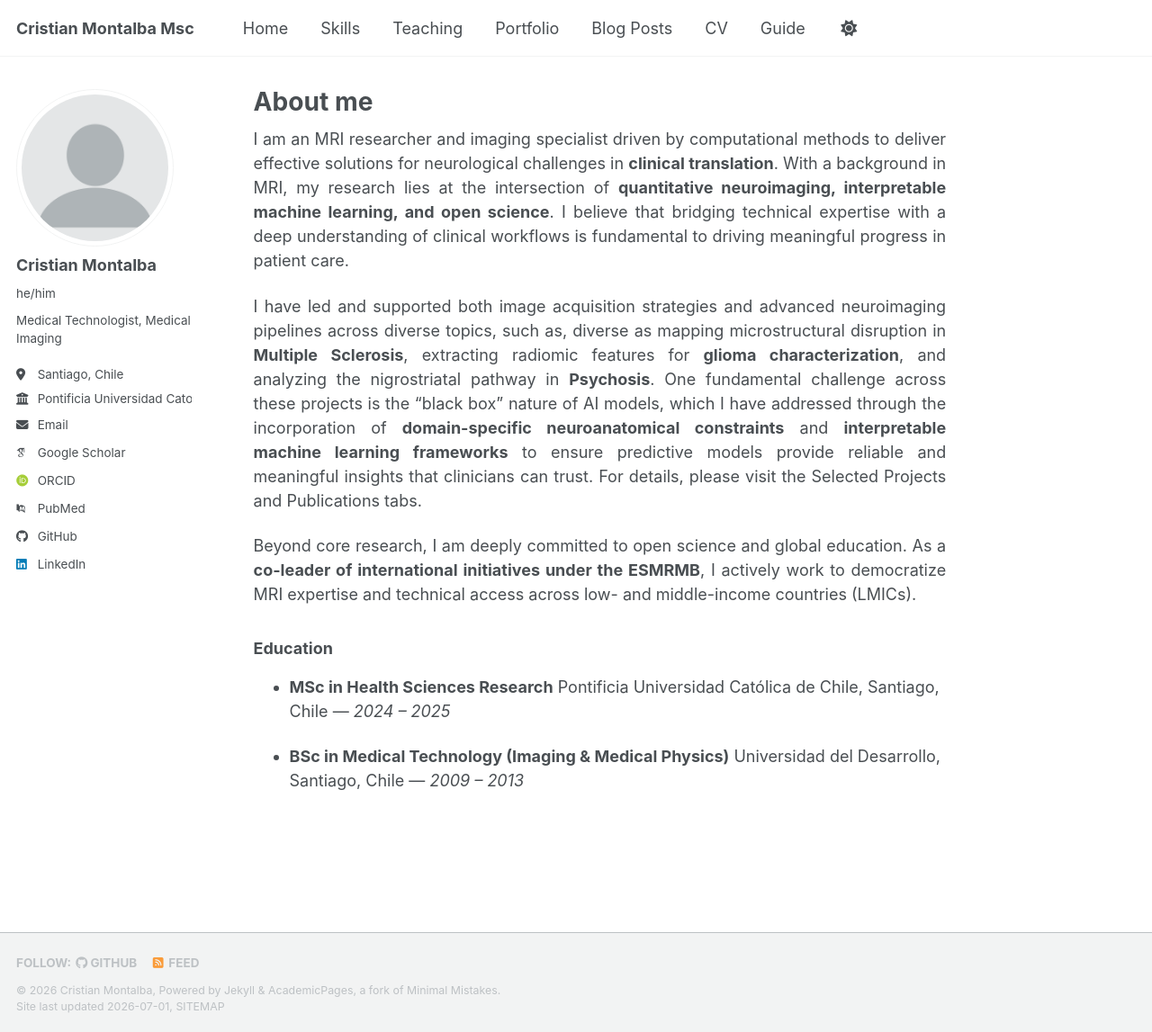
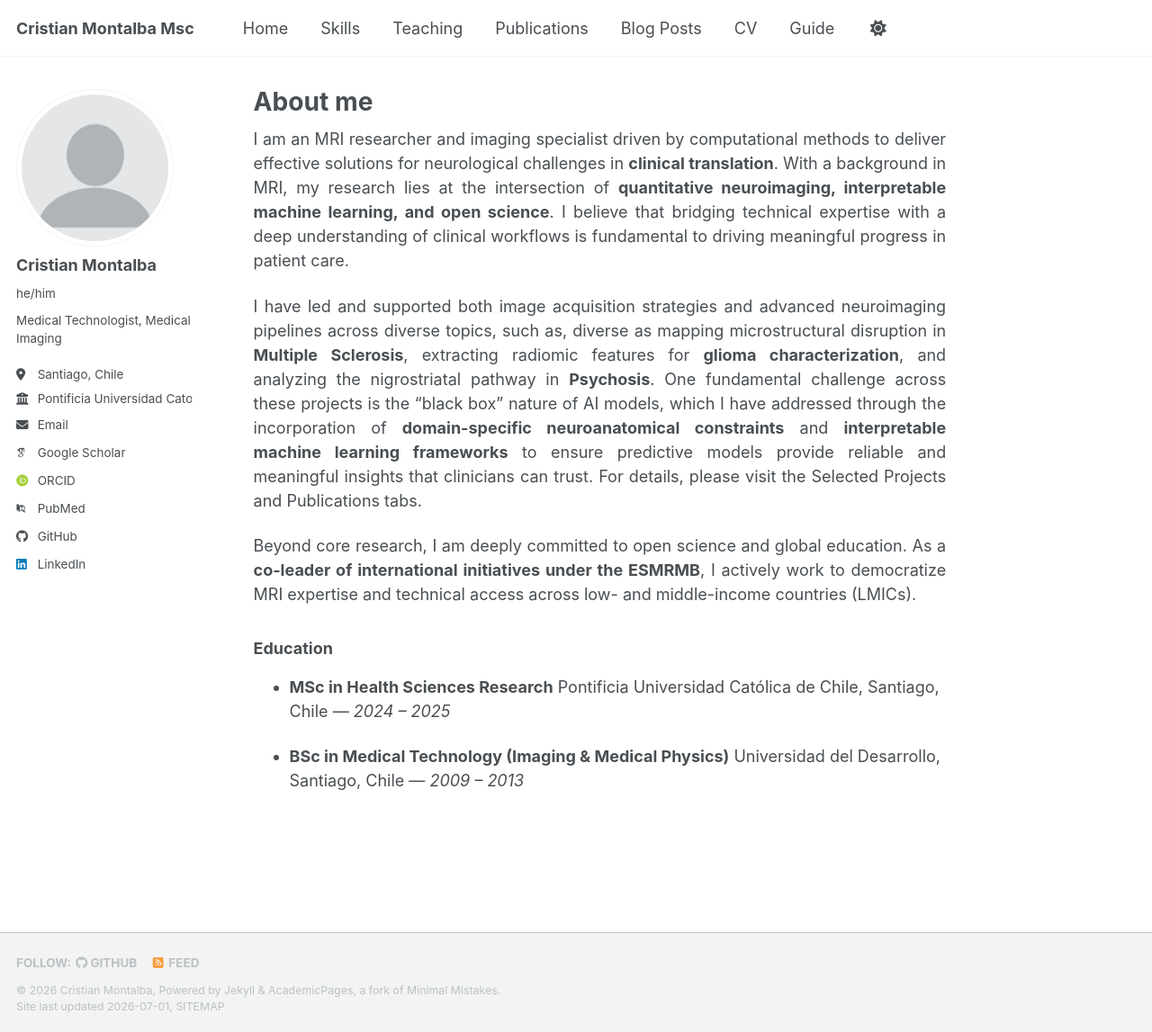
Before and after one commit to cristianmontalba/cristianmontalba.github.io, a Jekyll site: the page built from _pages/about.md, in a window 1280 px wide and 1147 px high. Shown: the whole window at 90% size. Built offline with Jekyll 4.4.1, drawn with Linux system fonts in a browser that asks for light colours; some web fonts are replaced; a script bundle is joined from its source files by our own code; library files that are not in the unit come from our copies.

Commit message:
Update navigation.yml

```diff
--- a/_data/navigation.yml
+++ b/_data/navigation.yml
@@ -17,8 +17,8 @@ main:
   - title: "Teaching"
     url: /teaching/
 
-  - title: "Portfolio"
-    url: /portfolio/
+  - title: "Publications"
+    url: /Publications/
 
   - title: "Blog Posts"
     url: /year-archive/
```
